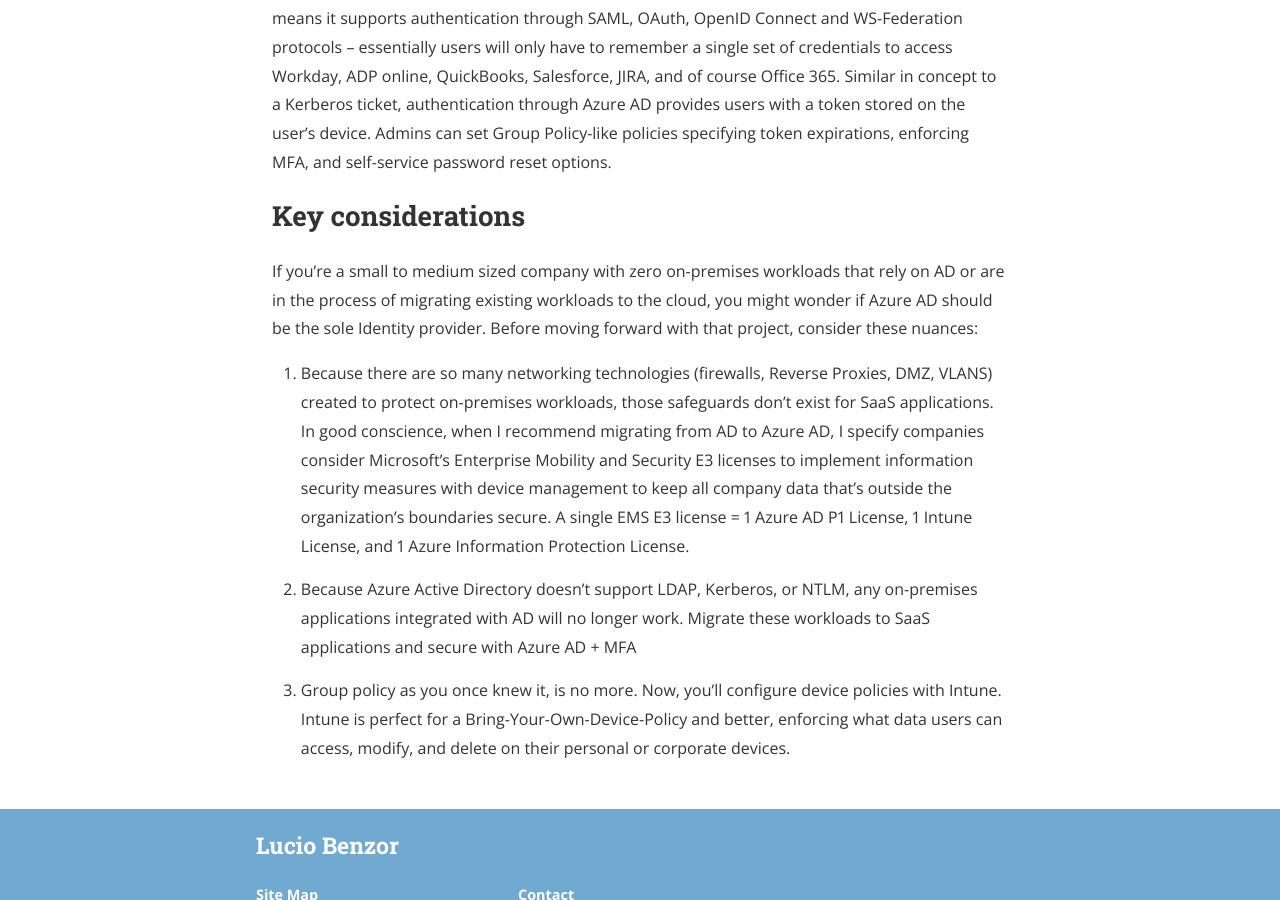
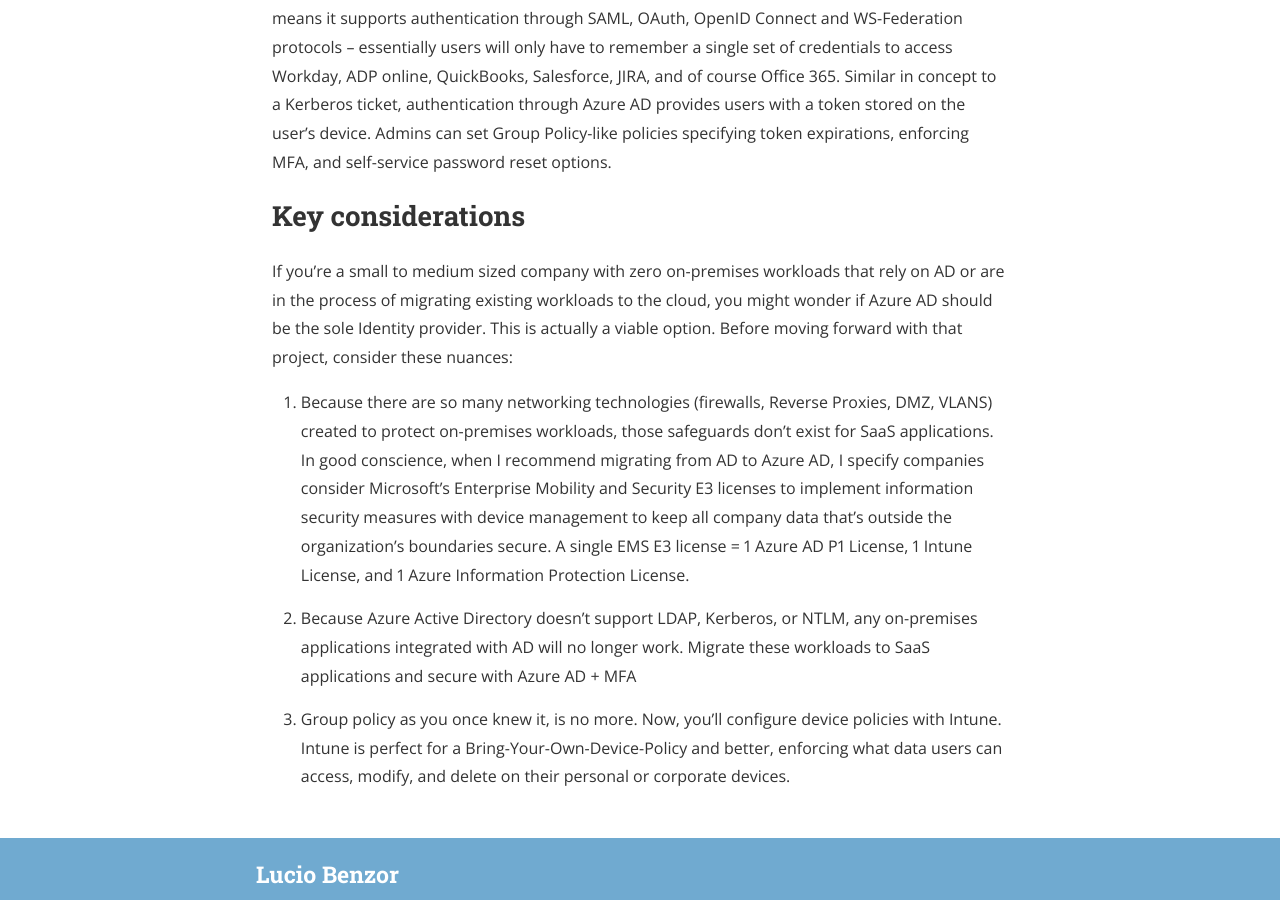
Before and after one commit to LucioBenzor/LucioBenzor.github.io, a Jekyll site: the page built from _posts/2019-10-30-Azure-AD-vs-Active-Directory.md, in a window 1280 px wide and 900 px high, scrolled down 1020 px. Built offline with Jekyll 4.4.1, drawn with Linux system fonts in a browser that asks for light colours; nearby versions of some CDN libraries.

Commit message:
Update 2019-10-30-Azure-AD-vs-Active-Directory.md

```diff
--- a/_posts/2019-10-30-Azure-AD-vs-Active-Directory.md
+++ b/_posts/2019-10-30-Azure-AD-vs-Active-Directory.md
@@ -21,7 +21,7 @@
 
 ## Key considerations ##
 
-If you're a small to medium sized company with zero on-premises workloads that rely on AD or are in the process of migrating existing workloads to the cloud, you might wonder if Azure AD should be the sole Identity provider. Before moving forward with that project, consider these nuances:
+If you're a small to medium sized company with zero on-premises workloads that rely on AD or are in the process of migrating existing workloads to the cloud, you might wonder if Azure AD should be the sole Identity provider. This is actually a viable option. Before moving forward with that project, consider these nuances:
 
 1. Because there are so many networking technologies (firewalls, Reverse Proxies, DMZ, VLANS) created to protect on-premises workloads, those safeguards don't exist for SaaS applications. In good conscience, when I recommend migrating from AD to Azure AD, I specify companies consider Microsoft's Enterprise Mobility and Security E3 licenses to implement information security measures with device management to keep all company data that's outside the organization's boundaries secure. A single EMS E3 license = 1 Azure AD P1 License, 1 Intune License, and 1 Azure Information Protection License.
 
```
